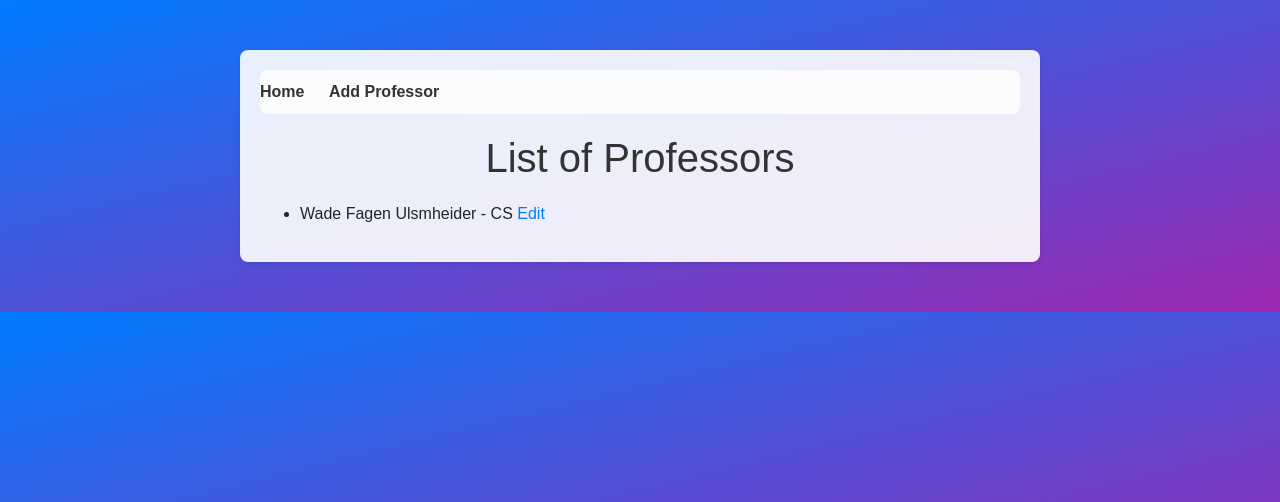
After one commit to rohangavankar/IlliniProfProject, a Flask app: page /professors in a window 1280 px wide. The commit adds this page. Shown: the top 502 px of the page. Run offline with Flask 3, Linux system fonts and the light colour scheme; some libraries are stand-ins or nearby versions.

Commit message:
connecting various pages

```diff
--- a/app.py
+++ b/app.py
@@ -37,6 +37,28 @@ def index():
     professors = Professor.query.all()
     return render_template('index.html', professors=professors)
 
+
+@app.route('/search', methods=['POST'])
+def search():
+    if request.method == 'POST':
+        data = request.json
+        department = data['department']
+        courseNumber = data['courseNumber']
+        professor = data['professor']
+        print("Received:", department, courseNumber, professor)
+        results = query_database(department, courseNumber, professor)
+
+def query_database(department, courseNumber, professor):
+    # This function should perform a database query based on the parameters
+    # For example, you might have SQLAlchemy models and perform a query like:
+    # results = Professor.query.filter_by(name=professor, department=department).all()
+    # Return a list of dictionaries (or similar structure) that can be JSON serialized
+    return [
+        {"name": professor, "department": department, "course": courseNumber}
+    ]
+
+
+
 @app.route('/professor/<int:id>', methods=['GET', 'POST'])
 def professor(id):
     professor = Professor.query.get_or_404(id)
@@ -56,5 +78,34 @@ def delete_review(id):
     db.session.commit()
     return redirect(url_for('professor', id=professor_id))
 
+
+@app.route('/add_professor', methods=['GET', 'POST'])
+def add_professor():
+    if request.method == 'POST':
+        name = request.form['name']
+        department = request.form['department']
+        bio = request.form.get('bio', '')
+        new_professor = Professor(name=name, department=department, bio=bio)
+        db.session.add(new_professor)
+        db.session.commit()
+        return redirect(url_for('index'))
+    return render_template('add_professor.html')
+
+@app.route('/edit_professor/<int:id>', methods=['GET', 'POST'])
+def edit_professor(id):
+    professor = Professor.query.get_or_404(id)
+    if request.method == 'POST':
+        content = request.form['content']
+        review = Review(content=content, professor_id=id)
+        db.session.add(review)
+        db.session.commit()
+        return redirect(url_for('edit_professor', id=id))
+    return render_template('edit_professor.html', professor=professor)
+
+@app.route('/professors')
+def professors():
+    professors = Professor.query.all()  # Retrieve all professors from the database
+    return render_template('professors.html', professors=professors)
+
 if __name__ == '__main__':
     app.run(debug=True)
--- /dev/null
+++ b/templates/professors.html
@@ -0,0 +1,74 @@
+<!DOCTYPE html>
+<html lang="en">
+<head>
+    <meta charset="UTF-8">
+    <meta name="viewport" content="width=device-width, initial-scale=1.0">
+    <title>List of Professors</title>
+    <link rel="stylesheet" href="https://stackpath.bootstrapcdn.com/bootstrap/4.3.1/css/bootstrap.min.css">
+    <style>
+        body {
+            font-family: Arial, sans-serif;
+            background-color: #fff;
+            background-image: linear-gradient(to bottom right, #007bff, #9c27b0);
+            margin: 0;
+            padding: 0;
+        }
+        .container {
+            max-width: 800px;
+            margin: 50px auto;
+            background-color: rgba(255, 255, 255, 0.9);
+            padding: 20px;
+            border-radius: 8px;
+            box-shadow: 0 2px 4px rgba(0, 0, 0, 0.1);
+        }
+        .navbar {
+            background-color: rgba(255, 255, 255, 0.8);
+            padding: 10px 0;
+            margin-bottom: 20px;
+            border-radius: 8px;
+            text-align: center;
+        }
+        .navbar ul {
+            list-style-type: none;
+            padding: 0;
+            margin: 0;
+        }
+        .navbar ul li {
+            display: inline;
+            margin-right: 20px;
+        }
+        .navbar ul li a {
+            color: #333;
+            text-decoration: none;
+            font-weight: bold;
+        }
+        .navbar ul li a:hover {
+            text-decoration: underline;
+        }
+        h1 {
+            text-align: center;
+            color: #333;
+            margin-bottom: 20px;
+        }
+    </style>
+</head>
+<body>
+<div class="container">
+    <div class="navbar">
+        <ul>
+            <li><a href="{{ url_for('index') }}">Home</a></li>
+            <li><a href="{{ url_for('add_professor') }}">Add Professor</a></li>
+        </ul>
+    </div>
+    <h1>List of Professors</h1>
+    <ul>
+        {% for professor in professors %}
+        <li>
+            {{ professor.name }} - {{ professor.department }}
+            <a href="{{ url_for('edit_professor', id=professor.id) }}">Edit</a>
+        </li>
+        {% endfor %}
+    </ul>
+</div>
+</body>
+</html>
```
Also changed, not shown: templates/add_professor.html (added, +19 -0 lines), templates/edit_professor.html (renamed from templates/professor.html, +5 -5 lines), templates/index.html (+30 -5 lines).
